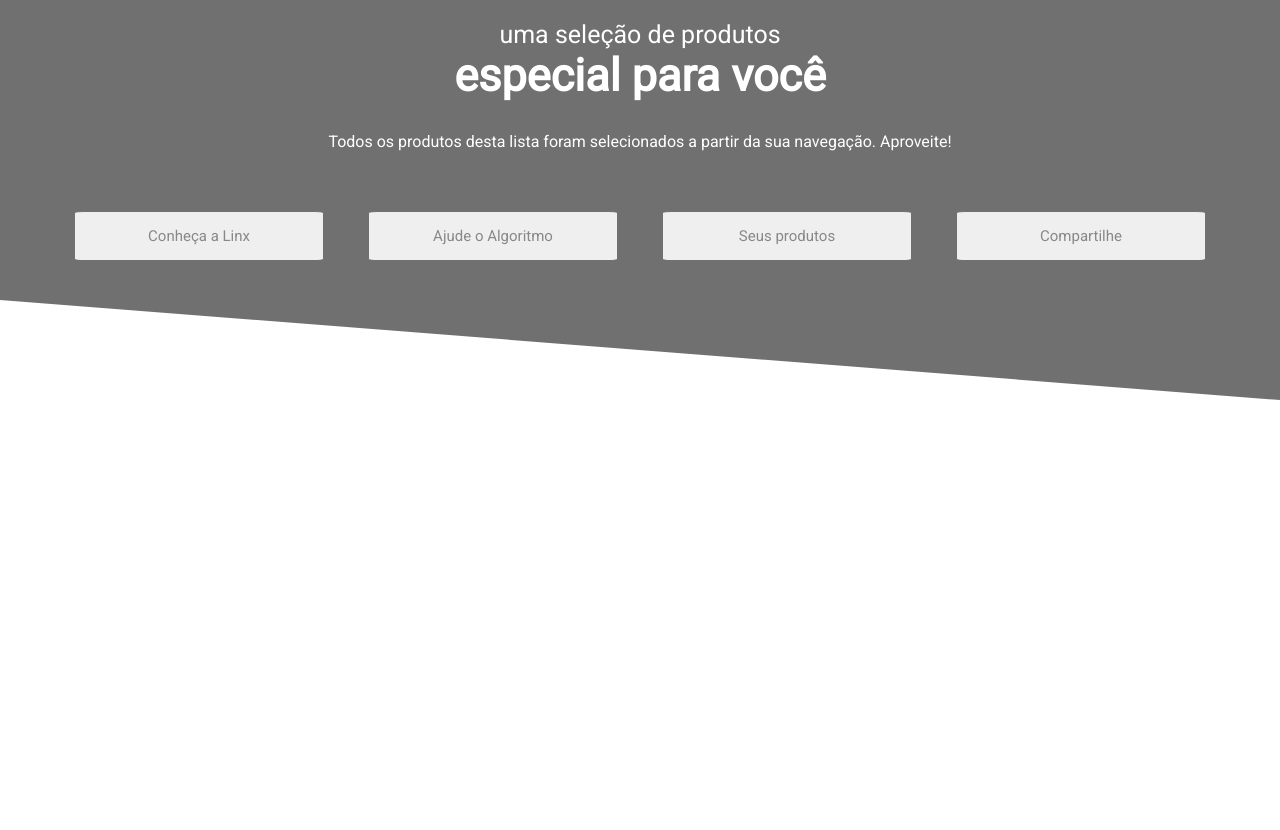
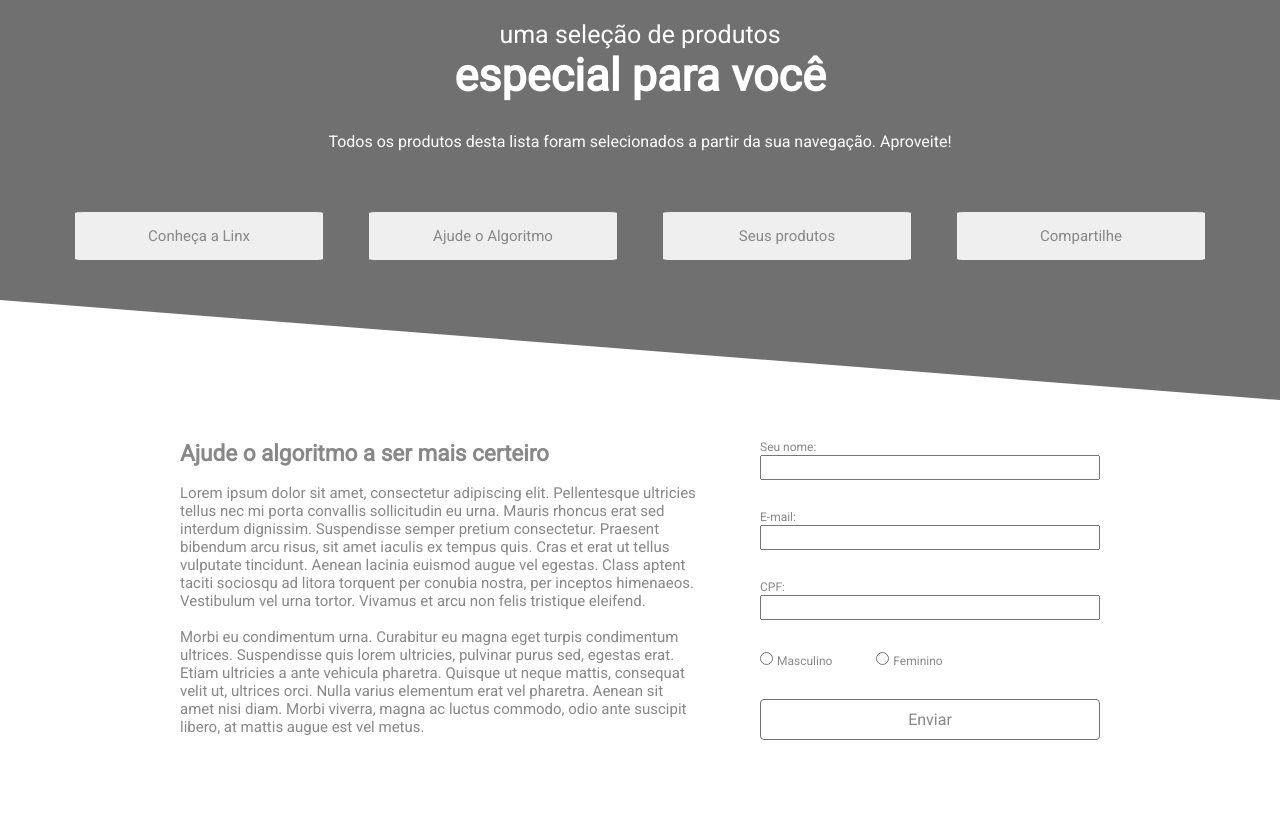
Before and after one commit to beautiful-sea/p2tassio, a Flask app: page / in a window 1280 px wide. Before the commit the page ends 400 px from the top, so only its background shows below. Run offline with Flask 2, Linux system fonts and the light colour scheme.

Commit message:
Feat: secao de texto e formulario finalizado

```diff
--- a/application/view/static/css/style.css
+++ b/application/view/static/css/style.css
@@ -52,3 +52,53 @@ header button{
     padding-bottom: 15px;
     border-radius: 4%;
 }
+
+main {
+    display: flex;
+    justify-content: center;
+    margin-top: 20px;
+    margin-bottom: 90px;
+}
+
+.main-texto{
+    margin-left: 30px;
+    margin-right: 30px;
+    font-size: 15px;
+    width: 520px;
+}
+
+main form{
+    display: flex;
+    flex-direction: column;
+    justify-content: space-between;
+    height: 300px;
+    width: 340px;
+    margin-right: 30px;
+    margin-left: 30px;
+}
+
+.form-input-group{
+    display: flex;
+    flex-direction: column;
+    justify-content: space-between;
+    height: 40px;
+    width: 340px;
+}
+label {
+    font-size: 12px;
+}
+
+input {
+    font-size: 16px;
+}
+main form button{
+    font-size: 16px;
+    border: 1px solid #707070;
+    border-radius: 4px;
+    padding: 10px 0;
+    background-color: white;
+}
+
+.form-radio-group label{
+    margin-right: 40px;
+}
--- a/application/view/template/index.html
+++ b/application/view/template/index.html
@@ -22,7 +22,36 @@
     </header>
 
     <main>
+        <div class="main-texto">
+            <h2>Ajude o algoritmo a ser mais certeiro</h2>
+            <br>
+            <p>Lorem ipsum dolor sit amet, consectetur adipiscing elit. Pellentesque ultricies tellus nec mi porta convallis sollicitudin eu urna. Mauris rhoncus erat sed interdum dignissim. Suspendisse semper pretium consectetur. Praesent bibendum arcu
+                risus, sit amet iaculis ex tempus quis. Cras et erat ut tellus vulputate tincidunt. Aenean lacinia euismod augue vel egestas. Class aptent taciti sociosqu ad litora torquent per conubia nostra, per inceptos himenaeos. Vestibulum vel urna
+                tortor. Vivamus et arcu non felis tristique eleifend. <br><br>Morbi eu condimentum urna. Curabitur eu magna eget turpis condimentum ultrices. Suspendisse quis lorem ultricies, pulvinar purus sed, egestas erat. Etiam ultricies a ante vehicula
+                pharetra. Quisque ut neque mattis, consequat velit ut, ultrices orci. Nulla varius elementum erat vel pharetra. Aenean sit amet nisi diam. Morbi viverra, magna ac luctus commodo, odio ante suscipit libero, at mattis augue est vel metus.</p>
+        </div>
 
+        <form>
+            <div class="form-input-group">
+                <label for="userName">Seu nome:</label>
+                <input type="text" name="userName" id="userName">
+            </div>
+            <div class="form-input-group">
+                <label for="userEmail">E-mail:</label>
+                <input type="email" name="userEmail" id="userEmail">
+            </div>
+            <div class="form-input-group">
+                <label for="userCPF">CPF:</label>
+                <input type="text" name="userCPF" id="userCPF" pattern="\d{3}.\d{3}.\d{3}-\d{2}">
+            </div>
+            <div class="form-radio-group">
+                <input type="radio" name="genero"  value="masculino">
+                <label for="masculino">Masculino</label>
+                <input type="radio" name="genero"  value="feminino">
+                <label for="feminino">Feminino</label>
+            </div>
+            <button type="submit">Enviar</button>
+        </form>
     </main>
 
     <footer>
```
